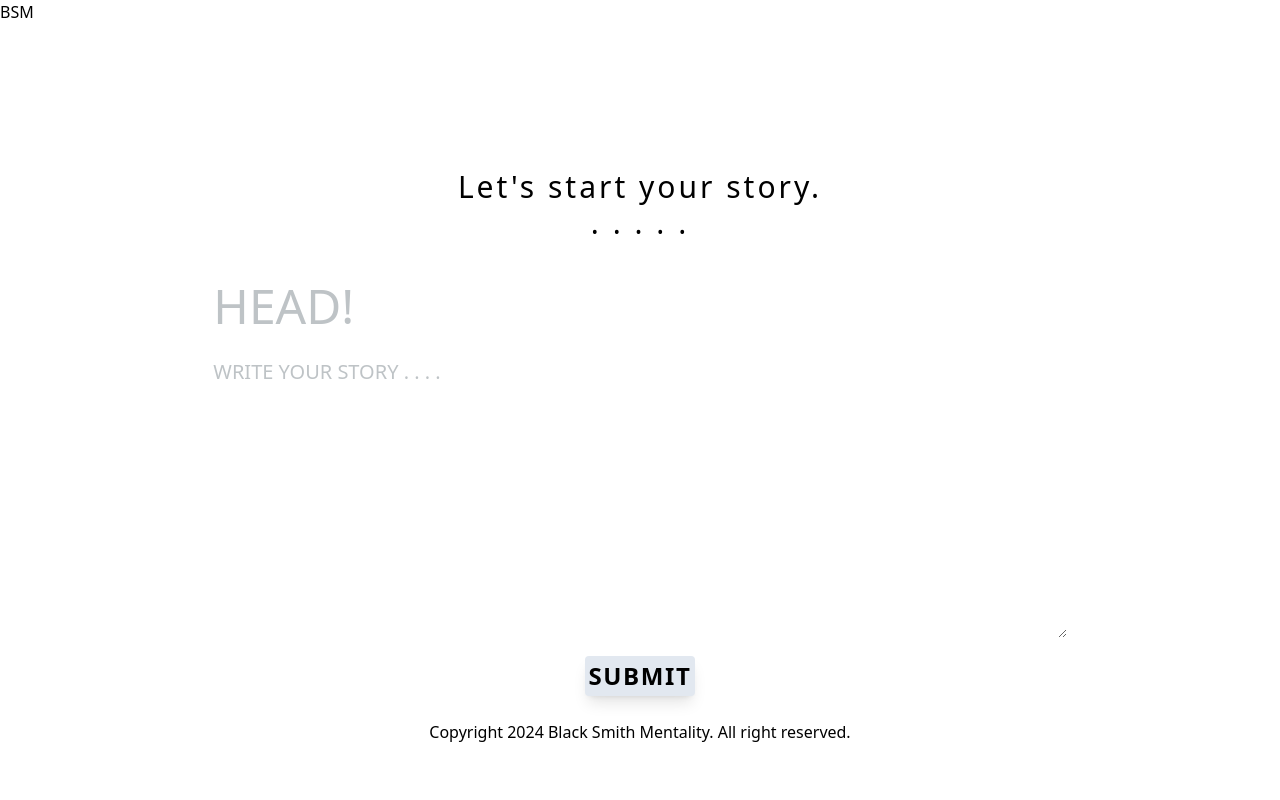
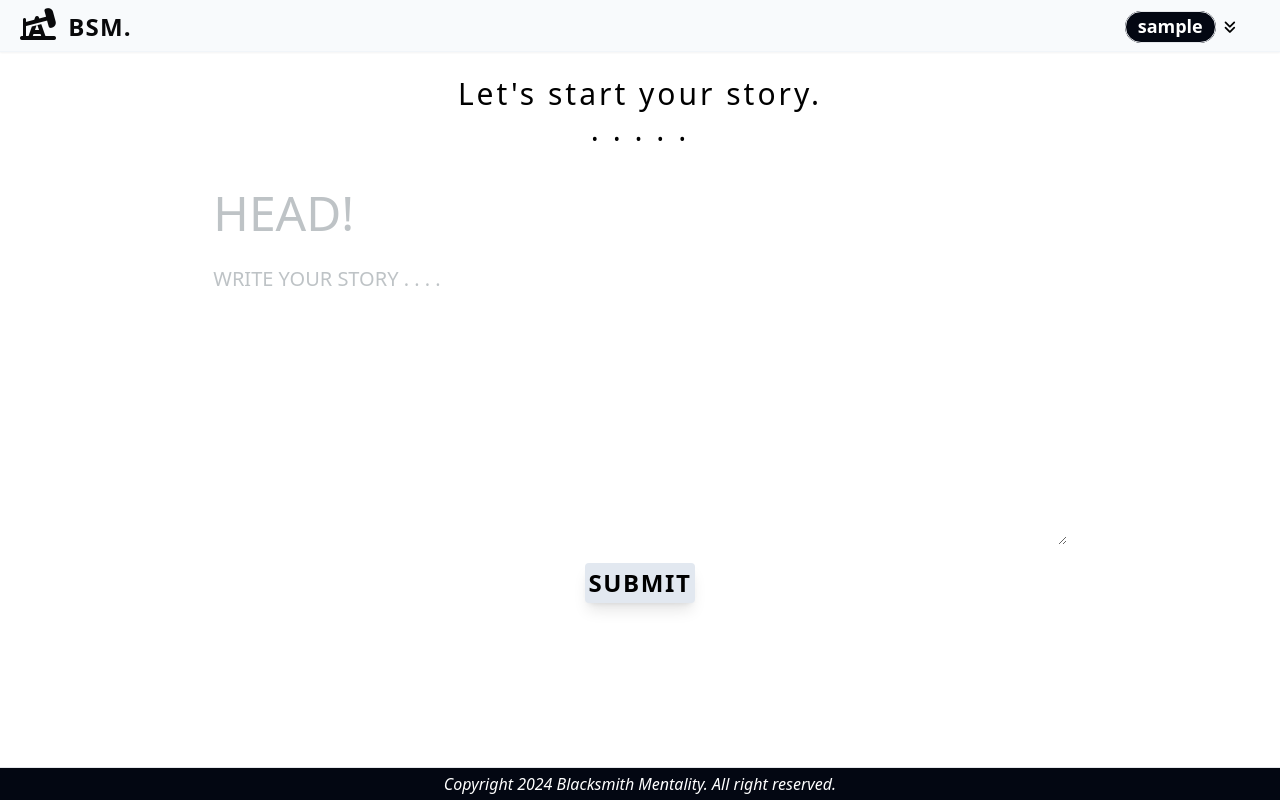
Before and after one commit to llOriginaljuonll/my_blog, a Django app: page /blog/write/1 in a window 1280 px wide. Run offline with Django 5.2, Linux system fonts and the light colour scheme; the visitor is signed in with stand-in values (Sample User, id 1); some libraries are stand-ins or nearby versions; some web fonts are replaced.

Commit message:
edit style navbar and footer

```diff
--- a/templates/footer.html
+++ b/templates/footer.html
@@ -1,3 +1,3 @@
-<footer>
-    <p class="justify-content-bottom text-center">Copyright 2024 Black Smith Mentality. All right reserved.</p>
-</footer> <br>
+<footer class="border-t sticky top-[100vh] py-1 bg-gray-950">
+    <p class="text-slate-950 text-md text-center font-normal italic text-white">Copyright 2024 Blacksmith Mentality. All right reserved.</p>
+</footer>
--- a/templates/header.html
+++ b/templates/header.html
@@ -1,136 +1,91 @@
-<!-- Navbar -->
-<nav class="navbar navbar-expand-lg navbar-dark bg-dark border-bottom">
-  <div class="container-fluid">
-    <a class="navbar-brand" href="#">BSM</a>
-    <button
-      class="navbar-toggler"
-      type="button"
-      data-bs-toggle="collapse"
-      data-bs-target="#navbarNavDropdown"
-      aria-controls="navbarNavDropdown"
-      aria-expanded="false"
-      aria-label="Toggle navigation"
-    >
-      <span class="navbar-toggler-icon"></span>
-    </button>
-    <div class="collapse navbar-collapse" id="navbarNavDropdown">
-      <ul class="navbar-nav">
-        <li class="nav-item">
-          <a
-            class="nav-link"
-            aria-current="page"
-            href="{% url 'blog:blog-home' %}"
-            >Home</a
-          >
+<nav class="flex absolute justify-between items-center py-2 border-b border-slate-100 bg-slate-50 shadow-sm sticky top-0 w-full">
+    <div class="flex-shrink-0 ml-5 cursor-pointer text-zinc-950 hover:text-zinc-400">
+        <a href="{% url 'blog:blog-home' %}">
+            <i class="fa-solid fa-oil-well fa-2x"></i>
+            <span class="ml-2 text-2xl font-bold tracking-wider">
+                BSM.
+            </span>
+        </a>
+    </div>
+    <ul class="flex mr-5 font-semibold">
+        {% if user.is_authenticated %}
+        <li class="">
+            <span class="mr-2 border px-3 py-1 text-white bg-gray-950 rounded-full">
+                <a href="#" class="cursor-pointer text-lg">
+                    {{ user.username }}
+                </a>
+            </span>
         </li>
-      </ul>
-    </div>
-    <div
-      class="collapse navbar-collapse justify-content-end"
-      id="navbarNavDropdown"
-    >
-      <ul class="navbar-nav">
-        {% if not user.is_authenticated %}
-        <li class="nav-item me-2">
-          <a class="nav-link border border-secondary rounded py-1" href="{% url 'login' %}">Sign in</a>
+        <li class="mr-6 p-0 h-[100%]">
+            <div
+                x-data="{
+                    open: false,
+                    toggle() {
+                        this.open = this.open ? this.close() : true
+                    },
+                    close(focusAfter) {
+                        this.open = false
+
+                        focusAfter && focusAfter.focus()
+                    }
+                }"
+                @keydown.escape.prevent.stop="close($refs.button)"
+                @focusin.window="! $refs.panel.contains($event.target) && close()"
+                x-id="['dropdown-button']"
+            >
+                <i
+                    x-ref="button"
+                    @click="toggle()"
+                    :aria-expanded="open"
+                    :aria-controls="$id('dropdown-button')"
+                    class="fa-solid fa-angles-down text-[14px] cursor-pointer hover:text-zinc-400 mt-2"
+                ></i>
+                <div
+                    x-ref="panel"
+                    x-show="open"
+                    x-transition.scale.origin.top.right
+                    @click.outside="close($refs.button)"
+                    :id="$id('dropdown-button')"
+                    style="display: none;"
+                    class="absolute right-11 mt-1 bg-slate-50 border border-slate-100 font-medium w-36 border border-zinc-300 rounded-lg"
+                >
+                    <div>
+                        <a href="#" class="block w-full px-4 py-2 text-left text-sm hover:bg-gray-100 flex">
+                            Your Profile <i class="fa-solid fa-address-card text-[20px] right-3 absolute items-center"></i>
+                        </a>
+                        <a href="{% url 'blog:blog-form' user.id %}" class="block w-full px-4 py-2 text-left text-sm hover:bg-gray-100 flex">
+                            <span>Write Story</span> <i class="fa-regular fa-pen-to-square text-[20px] right-3 absolute items-center"></i>
+                        </a>
+                    </div>
+
+                    <div class="border-t border-zinc-300 cursor-pointer">
+                        <form action="{% url 'logout' %}" method="post">
+                            {% csrf_token %}
+                            <a
+                                onclick="this.parentNode.submit();"
+                                class="block w-full px-4 py-2 text-left text-sm hover:bg-gray-100 flex"
+                            >
+                                Log out <i class="fa-solid fa-arrow-right-from-bracket text-[20px] right-3 absolute items-center"></i>
+                            </a>
+                        </form>
+                    </div>
+                </div>
+            </div>
         </li>
-        <li class="nav-item">
-          <a class="nav-link border border-secondary rounded py-1" href="{% url 'accounts:sign-up' %}">Sign up</a>
+
+        <!-- Dropdown -->
+        {% else %}
+        <li class="mx-2">
+            <a href="{% url 'login' %}" class="text-zinc-950 cursor-pointer text-zinc-950 hover:text-zinc-400 text-md">
+                Sign in
+            </a>
+        </li>
+        |
+        <li class="ml-2 mr-1">
+            <a href="#" class="text-zinc-950 cursor-pointer text-zinc-950 hover:text-zinc-400 text-md">
+                Sign up
+            </a>
         </li>
         {% endif %}
-
-        {% if user.is_authenticated %}
-        <li class="nav-item">
-          <a class="nav-link text-capitalize" href="#">{{ user.username }}</a>
-        </li>
-        <!-- Dropdown -->
-        <li class="nav-item dropdown">
-          <a
-            class="nav-link dropdown-toggle"
-            href="#"
-            role="button"
-            data-bs-toggle="dropdown"
-            aria-expanded="false"
-          >
-          </a>
-          <ul class="dropdown-menu dropdown-menu-end">
-            <li>
-              <a class="dropdown-item" href="#">
-                <span>Your profile</span>
-                <span class="p-0 float-end mb-0">
-                  <svg
-                    xmlns="http://www.w3.org/2000/svg"
-                    width="20"
-                    height="20"
-                    fill="currentColor"
-                    class="bi bi-person-fill-add"
-                    viewBox="0 0 16 16"
-                  >
-                    <path
-                      d="M12.5 16a3.5 3.5 0 1 0 0-7 3.5 3.5 0 0 0 0 7m.5-5v1h1a.5.5 0 0 1 0 1h-1v1a.5.5 0 0 1-1 0v-1h-1a.5.5 0 0 1 0-1h1v-1a.5.5 0 0 1 1 0m-2-6a3 3 0 1 1-6 0 3 3 0 0 1 6 0"
-                    />
-                    <path
-                      d="M2 13c0 1 1 1 1 1h5.256A4.5 4.5 0 0 1 8 12.5a4.5 4.5 0 0 1 1.544-3.393Q8.844 9.002 8 9c-5 0-6 3-6 4"
-                    />
-                  </svg>
-                </span>
-              </a>
-            </li>
-            <li>
-              <a
-                class="dropdown-item"
-                href="{% url 'blog:blog-form' user.pk %}"
-              >
-                <span>Write</span>
-                <span class="p-0 float-end mb-0">
-                  <svg
-                    xmlns="http://www.w3.org/2000/svg"
-                    width="16"
-                    height="16"
-                    fill="currentColor"
-                    class="bi bi-pencil-fill"
-                    viewBox="0 0 16 16"
-                  >
-                    <path
-                      d="M12.854.146a.5.5 0 0 0-.707 0L10.5 1.793 14.207 5.5l1.647-1.646a.5.5 0 0 0 0-.708zm.646 6.061L9.793 2.5 3.293 9H3.5a.5.5 0 0 1 .5.5v.5h.5a.5.5 0 0 1 .5.5v.5h.5a.5.5 0 0 1 .5.5v.5h.5a.5.5 0 0 1 .5.5v.207zm-7.468 7.468A.5.5 0 0 1 6 13.5V13h-.5a.5.5 0 0 1-.5-.5V12h-.5a.5.5 0 0 1-.5-.5V11h-.5a.5.5 0 0 1-.5-.5V10h-.5a.5.5 0 0 1-.175-.032l-.179.178a.5.5 0 0 0-.11.168l-2 5a.5.5 0 0 0 .65.65l5-2a.5.5 0 0 0 .168-.11z"
-                    />
-                  </svg>
-                </span>
-              </a>
-            </li>
-            <li><hr class="dropdown-divider" /></li>
-            <li>
-              <form action="{% url 'logout' %}" method="post">
-                {% csrf_token %}
-                <a class="dropdown-item py-0 text-danger" onclick="this.parentNode.submit();" href="#">
-                  <span>Log out</span>
-                  <span class="p-0 float-end mb-0 mb-1">
-                    <svg
-                      xmlns="http://www.w3.org/2000/svg"
-                      width="20"
-                      height="20"
-                      fill="currentColor"
-                      class="bi bi-box-arrow-in-right"
-                      viewBox="0 0 16 16"
-                    >
-                      <path
-                        fill-rule="evenodd"
-                        d="M6 3.5a.5.5 0 0 1 .5-.5h8a.5.5 0 0 1 .5.5v9a.5.5 0 0 1-.5.5h-8a.5.5 0 0 1-.5-.5v-2a.5.5 0 0 0-1 0v2A1.5 1.5 0 0 0 6.5 14h8a1.5 1.5 0 0 0 1.5-1.5v-9A1.5 1.5 0 0 0 14.5 2h-8A1.5 1.5 0 0 0 5 3.5v2a.5.5 0 0 0 1 0z"
-                      />
-                      <path
-                        fill-rule="evenodd"
-                        d="M11.854 8.354a.5.5 0 0 0 0-.708l-3-3a.5.5 0 1 0-.708.708L10.293 7.5H1.5a.5.5 0 0 0 0 1h8.793l-2.147 2.146a.5.5 0 0 0 .708.708z"
-                      />
-                    </svg>
-                  </span>
-                </a>
-              </form>
-            </li>
-          </ul>
-        </li>
-        {% endif %}
-        <!-- End Dropdown -->
-      </ul>
-    </div>
-  </div>
+    </ul>
 </nav>
```
